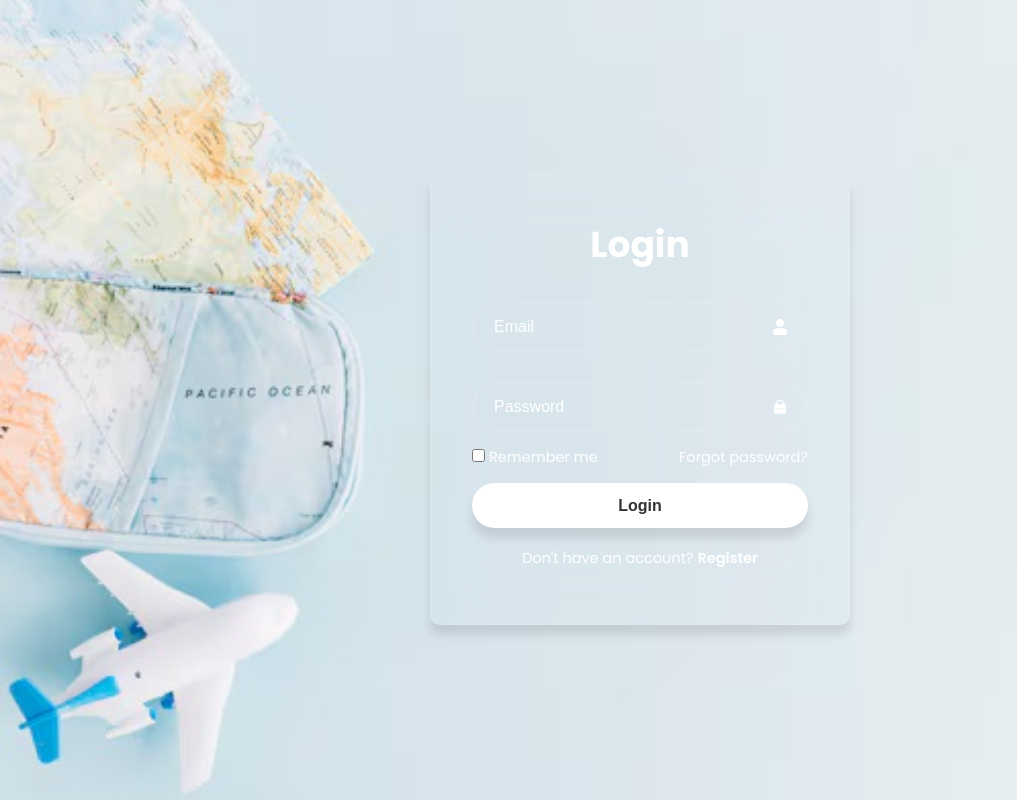
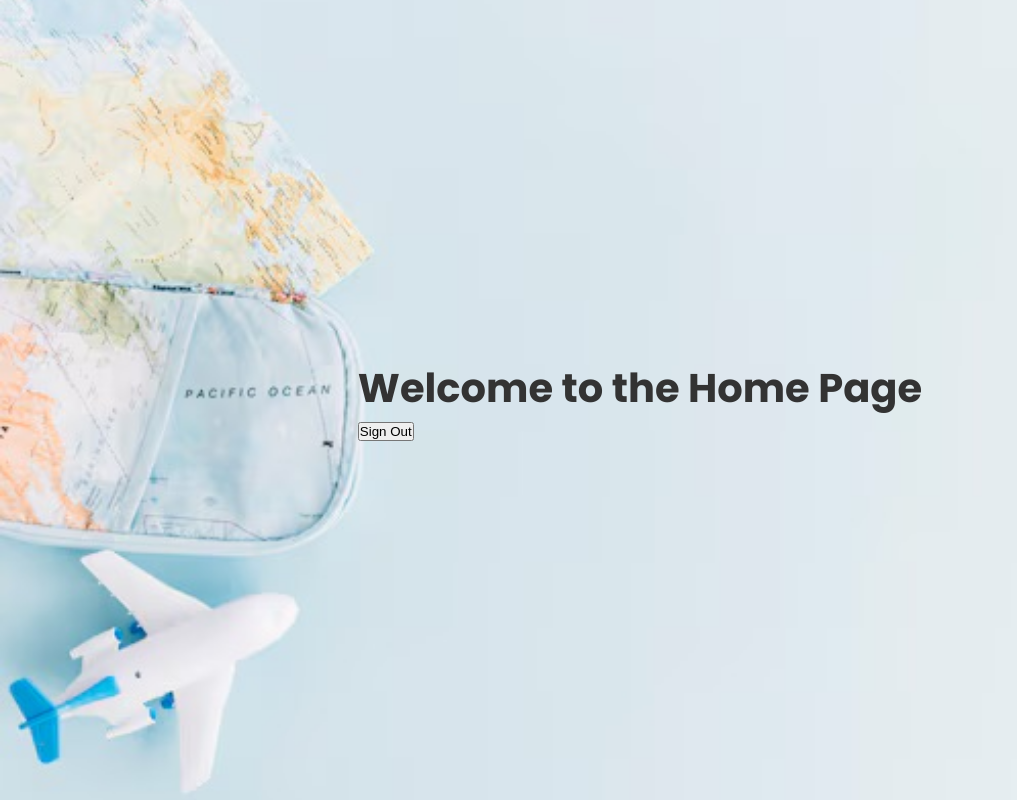
Before and after one commit to amejia136/CSC490_Senior_Project_Spring_2025_Frontend, a React (Create React App) app: page /home in a window 1280 px wide. Shown: the whole page, without its empty margins (0-1017 px from the left). Built offline with nearby package versions, Linux system fonts and the light colour scheme.

Commit message:
-- Added navigation component -- User logs in and goes to temporarily Home page and once user presses Sign Out, it will go to the Login Page -- App.js needed navigation components

```diff
--- a/package.json
+++ b/package.json
@@ -11,6 +11,7 @@
     "react": "^19.0.0",
     "react-dom": "^19.0.0",
     "react-icons": "^5.5.0",
+    "react-router-dom": "^7.2.0",
     "react-scripts": "5.0.1",
     "web-vitals": "^2.1.4"
   },
--- a/src/App.js
+++ b/src/App.js
@@ -1,15 +1,17 @@
+import React from "react";
+import { BrowserRouter as Router, Route, Routes } from "react-router-dom";
+import Home from "./Components/Home/Home";
 import Login from "./Components/Login/Login";
 
-
-
-
 function App() {
-  return (
-    <div className="App">
-      <Login/>
-
-    </div>
-  );
+    return (
+        <Router>
+            <Routes>
+                <Route path="/" element={<Login />} /> {/* Login page */}
+                <Route path="/home" element={<Home />} /> {/* Home page */}
+            </Routes>
+        </Router>
+    );
 }
 
 export default App;
--- /dev/null
+++ b/src/Components/Home/Home.css
@@ -0,0 +1,14 @@
+.home-container {
+    text-align: center;
+    padding: 50px;
+}
+
+h1 {
+    font-size: 2.5rem;
+    color: #333;
+}
+
+p {
+    font-size: 1.2rem;
+    color: #666;
+}
--- /dev/null
+++ b/src/Components/Home/Home.jsx
@@ -0,0 +1,25 @@
+import React from "react";
+import { useNavigate } from "react-router-dom";
+import "./Home.css"; // Import CSS file for styling
+
+const Home = () => {
+
+    // Initialize navigate function * Navigation Purposes *
+    const navigate = useNavigate();
+
+
+    // Function to handle sign out
+    const handleSignOut = () => {
+        localStorage.removeItem("user"); // Remove user from storage
+        navigate("/"); // Redirect to Login page * Navigation Purposes *
+    };
+
+    return (
+        <div>
+            <h1>Welcome to the Home Page</h1>
+            <button onClick={handleSignOut}>Sign Out</button>
+        </div>
+    );
+};
+
+export default Home;
--- a/src/Components/Login/Login.jsx
+++ b/src/Components/Login/Login.jsx
@@ -3,9 +3,12 @@ import axios from "axios"; // Import axios to make API requests to Flask (backen
 import "./Login.css"; //Import the CSS file for styling
 import {FaEnvelope, FaUser,} from "react-icons/fa"; // Import icons for input fields
 import {RiLockPasswordFill} from "react-icons/ri"; // Import password icon
-
+import { useNavigate } from "react-router-dom";
 
 const Login = () => {
+
+    // Initialize navigate function * Navigation Purposes *
+    const navigate = useNavigate();
 
     //State to track the active form (Login or Register)
     const [action, setAction] = useState('');
@@ -91,7 +94,7 @@ const Login = () => {
 
             // Redirect or update UI upon successful login
             setTimeout(() => {
-                window.location.href = "/dashboard"; // Redirect to dashboard or homepage
+               navigate("/home") // Redirect to dashboard or homepage
             }, 2000);
 
             // Handle errors from the API response
```
Also changed, not shown: 1 other file (tests, documents, lock files or other folders).
